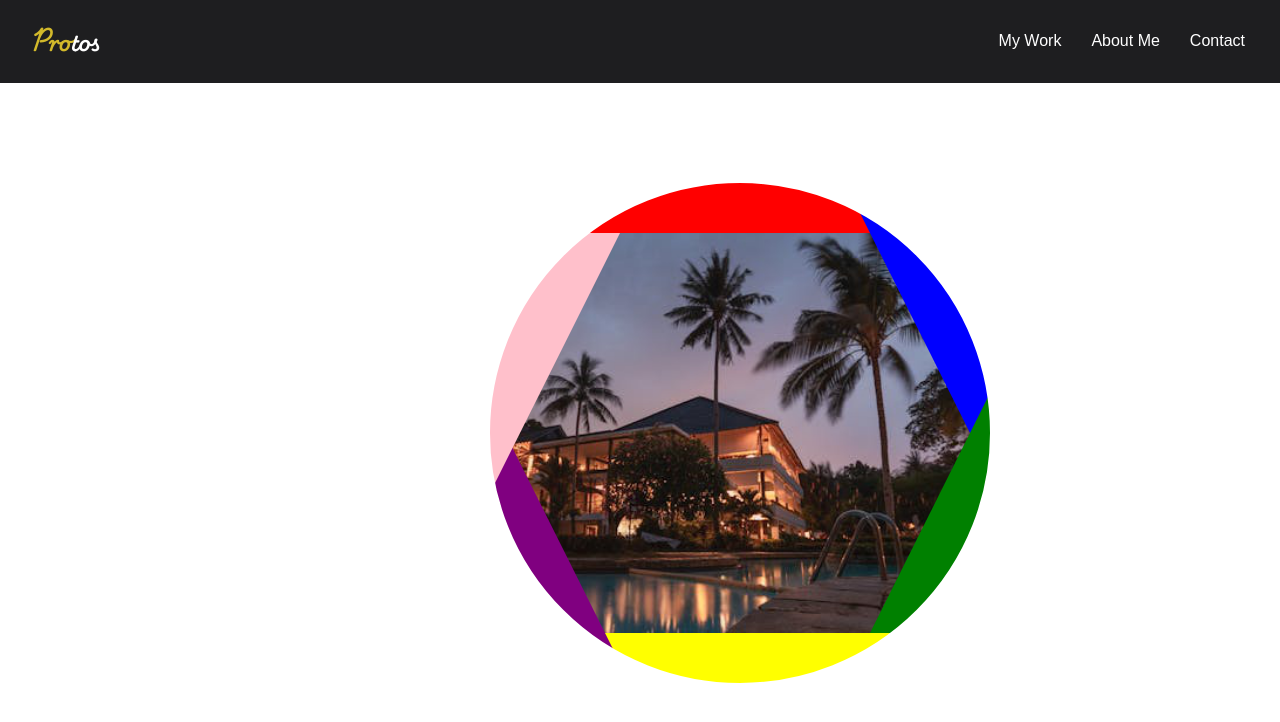
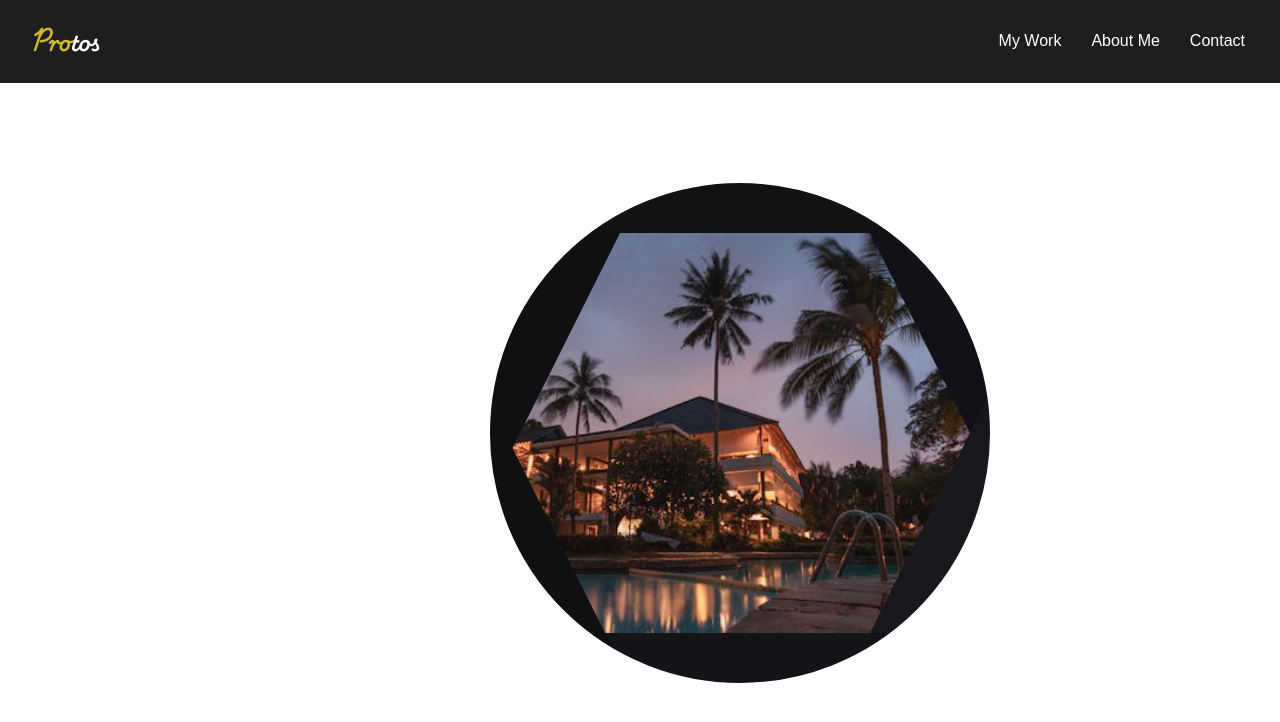
Before and after one commit to andre2xu/portfolio_photographer_portfolio, a React (Create React App) app: page / in a window 1280 px wide. Shown: the top 722 px of the page. Built offline with nearby package versions, Linux system fonts and the light colour scheme.

Commit message:
Added shading to the camera shutter covers.

```diff
--- a/src/sass/_HomePageStylesheet.scss
+++ b/src/sass/_HomePageStylesheet.scss
@@ -42,9 +42,9 @@
 
                         &.n1 {
                             top: -250px;
-                            left: 0;
+                            left: 1px;
                             border-top: 0px solid transparent;
-                            border-bottom: 1000px solid red;
+                            border-bottom: 1000px solid #111213;
                             border-left: 0px solid transparent;
                             border-right: 500px solid transparent;
                             transform: translate(0, -700px);
@@ -53,7 +53,7 @@
                         &.n2 {
                             top: -250px;
                             left: 0;
-                            border-top: 1000px solid blue;
+                            border-top: 1000px solid #101217;
                             border-bottom: 0px solid transparent;
                             border-left: 500px solid transparent;
                             border-right: 500px solid transparent;
@@ -66,7 +66,7 @@
                             border-top: 1000px solid transparent;
                             border-bottom: 0px solid transparent;
                             border-left: 0px solid transparent;
-                            border-right: 500px solid green;
+                            border-right: 500px solid #16181c;
                             transform: translate(230px, 0);
                         }
 
@@ -76,7 +76,7 @@
                             border-top: 0px solid transparent;
                             border-bottom: 1000px solid transparent;
                             border-left: 0px solid transparent;
-                            border-right: 500px solid yellow;
+                            border-right: 500px solid #131318;
                             transform: translate(-140px, 200px);
                         }
 
@@ -84,7 +84,7 @@
                             top: 250px;
                             left: -250px;
                             border-top: 0px solid transparent;
-                            border-bottom: 1000px solid purple;
+                            border-bottom: 1000px solid #0f1012;
                             border-left: 500px solid transparent;
                             border-right: 500px solid transparent;
                             transform: translate(-230px, 10px);
@@ -95,7 +95,7 @@
                             left: -250px;
                             border-top: 0px solid transparent;
                             border-bottom: 1000px solid transparent;
-                            border-left: 500px solid pink;
+                            border-left: 500px solid #101012;
                             border-right: 0px solid transparent;
                             transform: translate(-120px, -200px);
                         }
```
Also changed, not shown: public/index.css.
